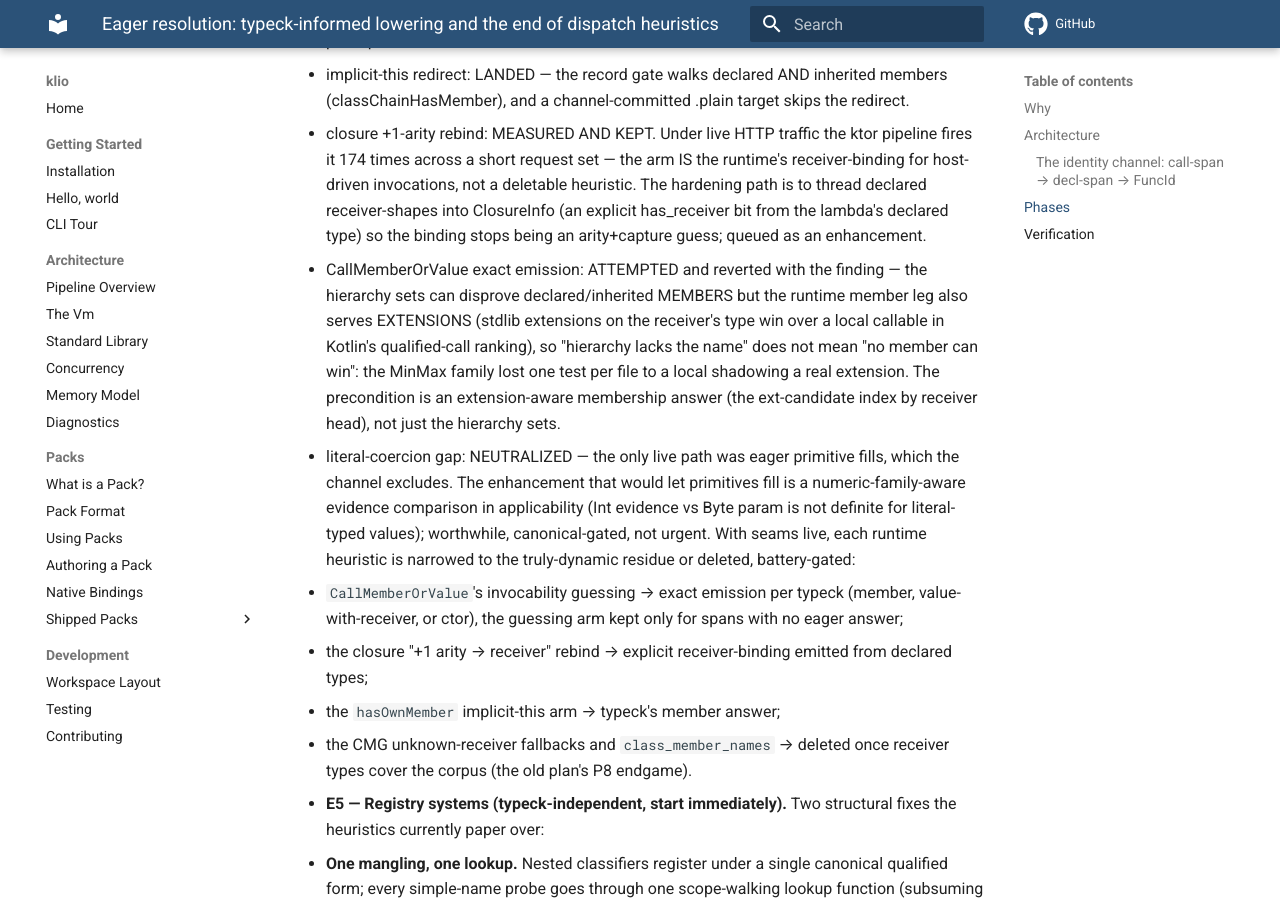
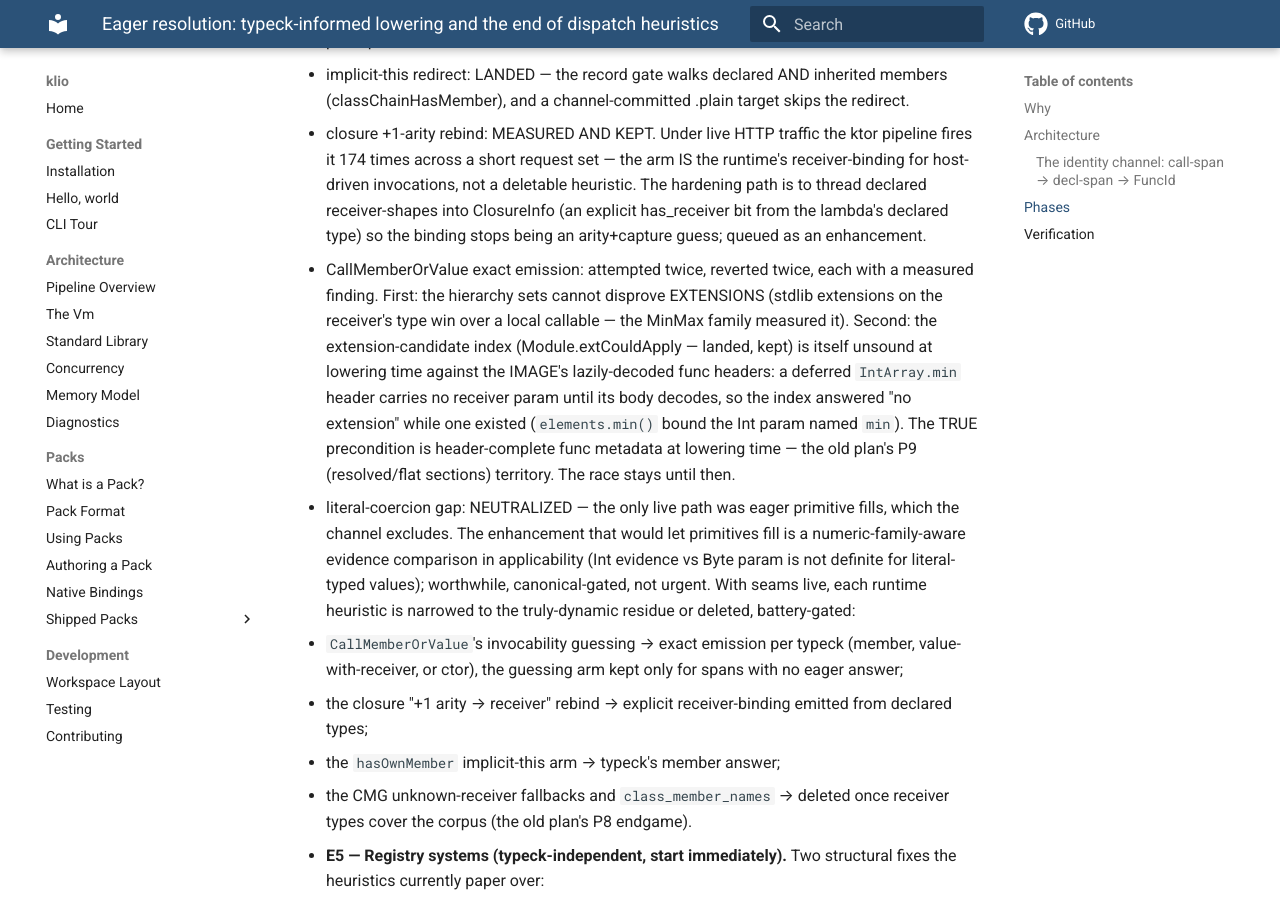
Before and after one commit to DrewCarlson/klio, an MkDocs documentation site: the page built from docs/eager-resolution-plan.md, in a window 1280 px wide and 900 px high, scrolled down 2633 px. Built offline with MkDocs 1.6.1 and Material for MkDocs 9.7.7, drawn with Linux system fonts in a browser that asks for light colours; comment, search, counter and statistics services are not loaded.

Commit message:
resolution: the extension-candidate index lands; the emission narrowing waits on decoded headers
Module.extCouldApply answers whether any extension of a name could
serve a receiver head — chain-aware, with generic-receiver extensions
applying everywhere, rebuilt lazily as the func table grows. The
CallMemberOrValue narrowing it was built for is reverted a second time
with the measured finding: against the image's lazily-decoded func
headers the index is unsound at lowering time (a deferred IntArray.min
carries no receiver param until its body decodes, so `elements.min()`
bound the Int parameter named min). The true precondition is
header-complete func metadata at lowering — recorded in the plan; the
index stays for post-decode consumers. MinMax 14/14 restored.

```diff
--- a/docs/eager-resolution-plan.md
+++ b/docs/eager-resolution-plan.md
@@ -122,15 +122,18 @@ probes (`argDeclTypeRef`, `local_decl_types`, `local_decl_nullable`).
     thread declared receiver-shapes into ClosureInfo (an explicit
     has_receiver bit from the lambda's declared type) so the binding
     stops being an arity+capture guess; queued as an enhancement.
-  - CallMemberOrValue exact emission: ATTEMPTED and reverted with the
-    finding — the hierarchy sets can disprove declared/inherited MEMBERS
-    but the runtime member leg also serves EXTENSIONS (stdlib extensions
-    on the receiver's type win over a local callable in Kotlin's
-    qualified-call ranking), so "hierarchy lacks the name" does not mean
-    "no member can win": the MinMax family lost one test per file to a
-    local shadowing a real extension. The precondition is an
-    extension-aware membership answer (the ext-candidate index by
-    receiver head), not just the hierarchy sets.
+  - CallMemberOrValue exact emission: attempted twice, reverted twice,
+    each with a measured finding. First: the hierarchy sets cannot
+    disprove EXTENSIONS (stdlib extensions on the receiver's type win
+    over a local callable — the MinMax family measured it). Second: the
+    extension-candidate index (Module.extCouldApply — landed, kept) is
+    itself unsound at lowering time against the IMAGE's lazily-decoded
+    func headers: a deferred `IntArray.min` header carries no receiver
+    param until its body decodes, so the index answered "no extension"
+    while one existed (`elements.min()` bound the Int param named `min`).
+    The TRUE precondition is header-complete func metadata at lowering
+    time — the old plan's P9 (resolved/flat sections) territory. The
+    race stays until then.
   - literal-coercion gap: NEUTRALIZED — the only live path was eager
     primitive fills, which the channel excludes. The enhancement that
     would let primitives fill is a numeric-family-aware evidence
```
Also changed, not shown: 1 other file.
